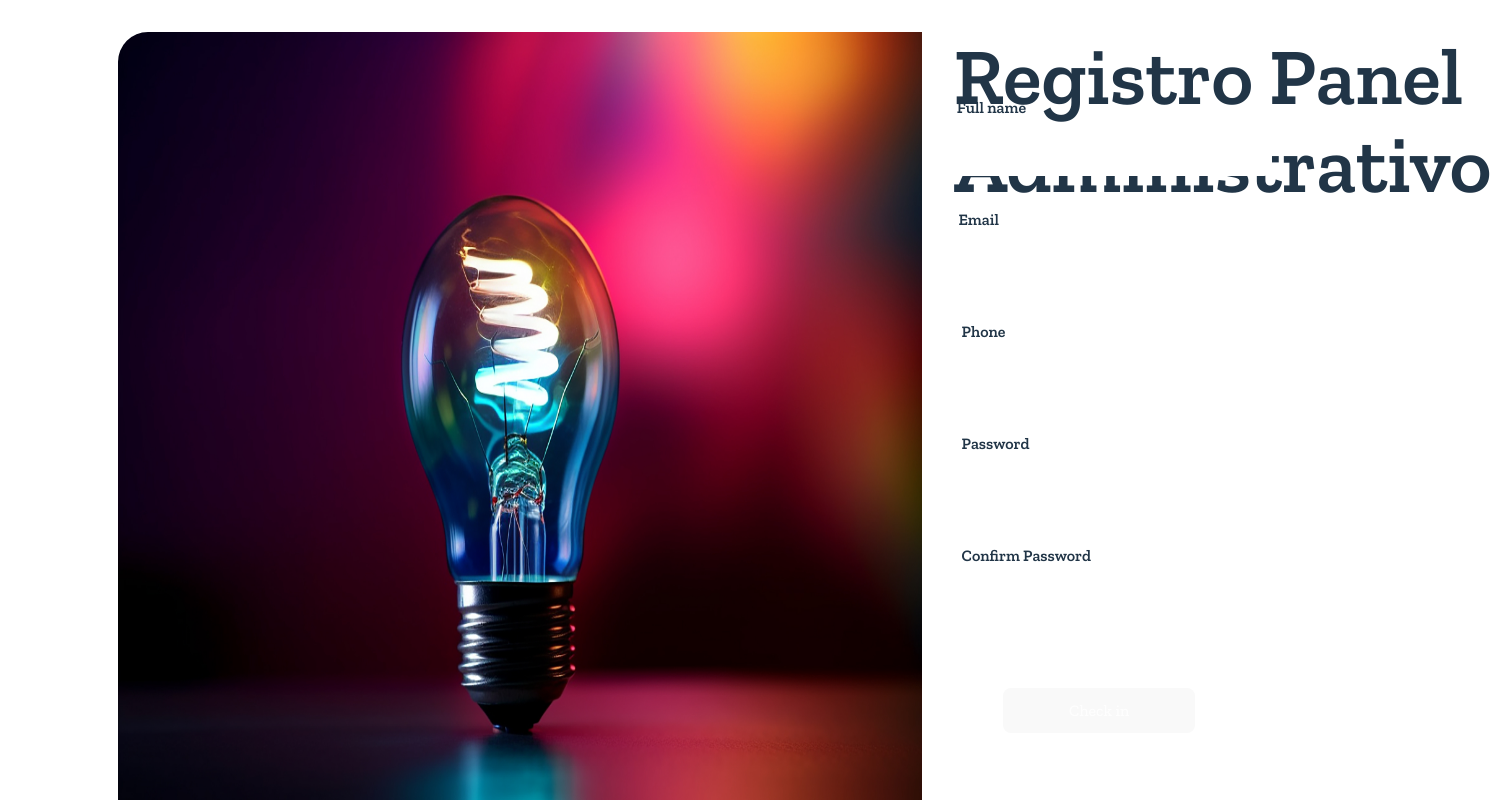
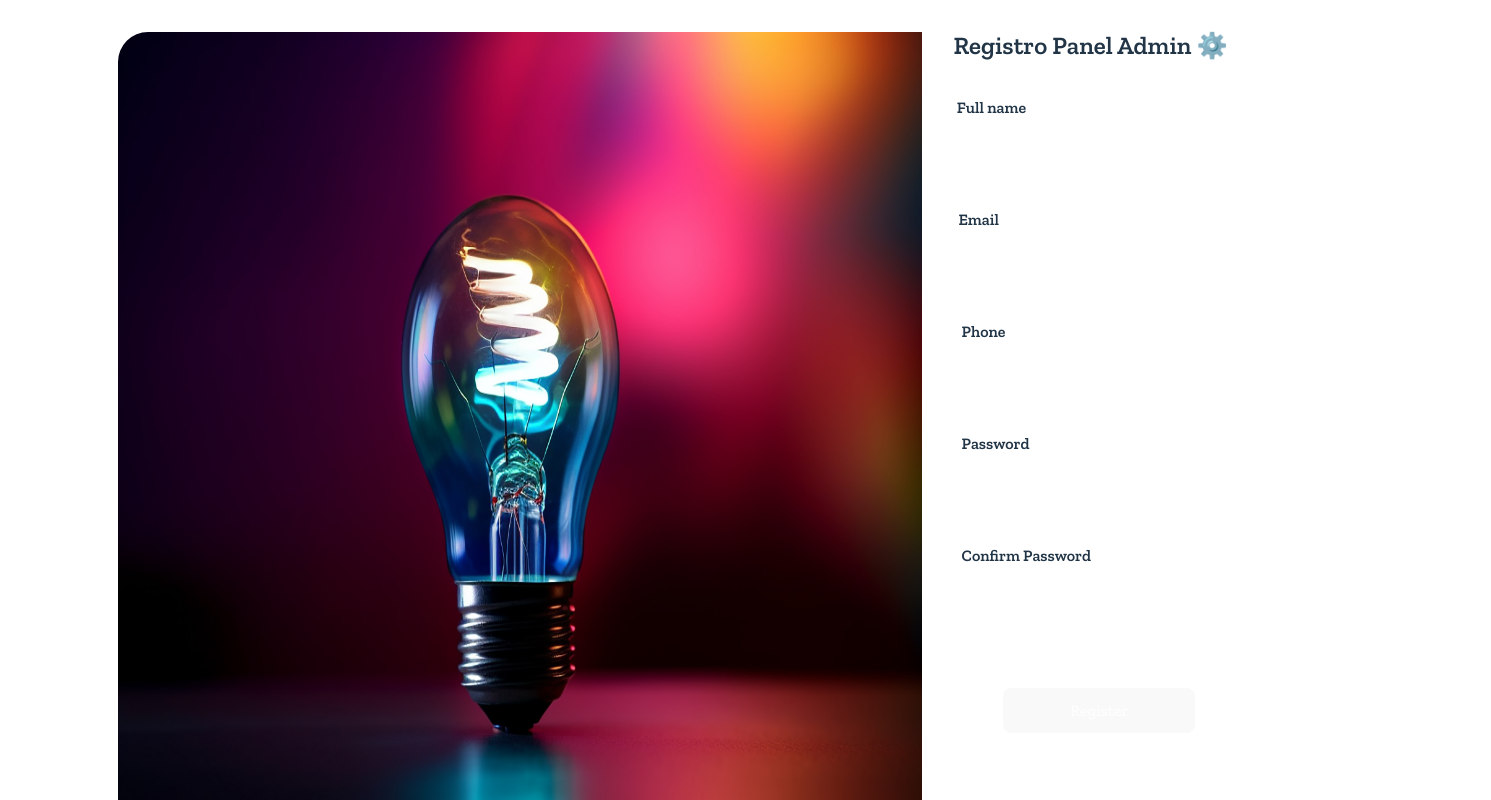
Before and after one commit to yonxsd/Digital-Nao.github.io, a React (Create React App) app: page / in a window 1280 px wide. Shown: the top 800 px of the page, 1491 px wide, since content can reach past the window. Built offline with nearby package versions, Linux system fonts and the light colour scheme.

Commit message:
modificado

```diff
--- a/src/App.js
+++ b/src/App.js
@@ -5,7 +5,7 @@ import Sidebar from "./layout/Sidebar";
 import { useSelector } from 'react-redux';
 import { selectUser } from './features/userSelice';
 import Login from "./form/Login"
-import Formulario from './form/Formulario';
+
 
 
 const App = () => {
@@ -21,7 +21,7 @@ const AppContent = () => {
 
   return (
     <div>
-      {user ? <Sidebar /> : <Formulario />}
+      {user ? <Sidebar /> : <Login />}
     </div>
   );
 };
--- a/src/form/Formulario.jsx
+++ b/src/form/Formulario.jsx
@@ -71,8 +71,8 @@ const Formulario = () => {
               <Form className='form' >
 
 
-               <div className='Tit'>
-                 <h1>Registro Panel Administrativo</h1>
+               <div >
+                 <h1 className='Tit'>Registro Panel Administrativo</h1>
                </div>
                <div className='nom'>
                  <label htmlFor="nombre">Full name</label>
```
